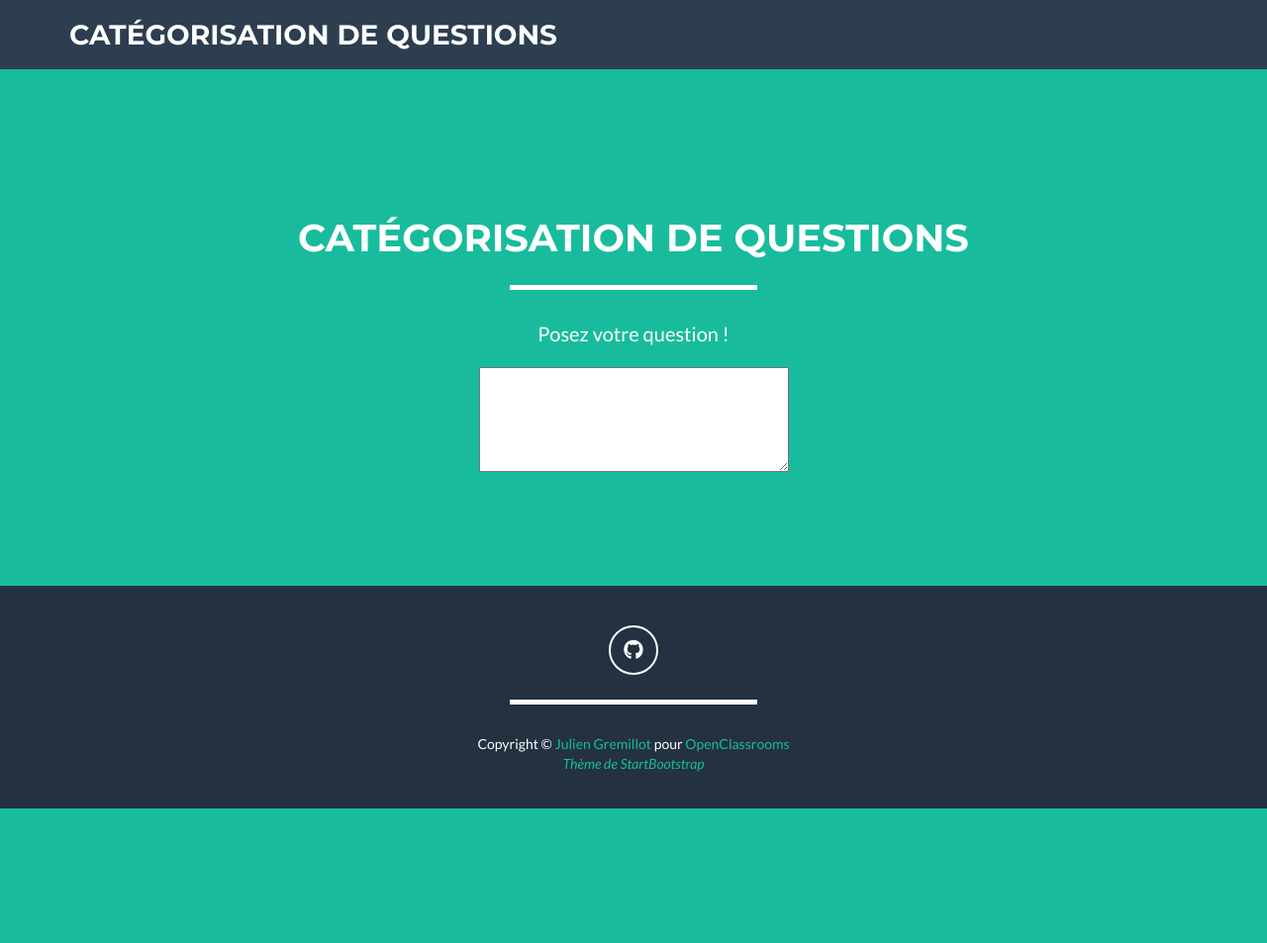
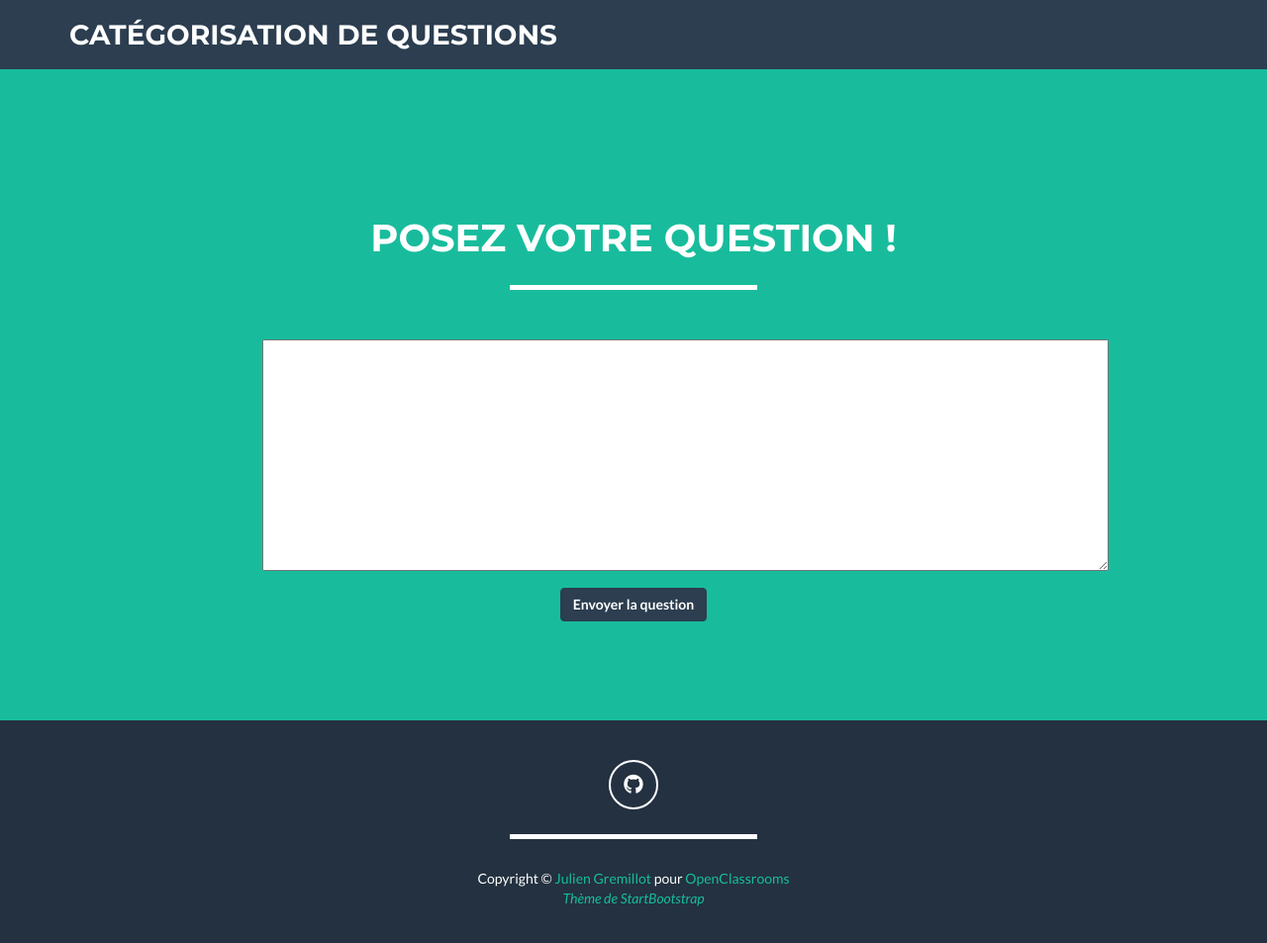
Before and after one commit to JulienGremillot/categorize-questions, a Flask app: page / in a window 1280 px wide. Shown: the whole page at 99% size. Before the commit the page ends 817 px from the top, so only its background shows below. Run offline with Flask 2, Linux system fonts and the light colour scheme; parts of the project's set-up code (start-up, migrations or seed data) failed here and were passed over; some libraries are stand-ins or nearby versions.

Commit message:
Gestion soumission formulaire

```diff
--- a/categ_app/templates/index.html
+++ b/categ_app/templates/index.html
@@ -6,18 +6,16 @@
   <div class="container" id="maincontent" tabindex="-1">
     <div class="row">
       <div class="intro-text">
-        <h1 class="name">Catégorisation de questions</h1>
+        <h1 class="name">Posez votre question !</h1>
         <hr class="star-light">
       </div>
       <div class="col-lg-8 col-lg-offset-2 text-center">
-        <p>
-          Posez votre question !
-        </p>
-        <p style="margin-top: 20px;">
-          <form action="/api">
-            <textarea name="question" cols="40" rows="5"></textarea>
-          </form>
-        </p>
+        <form action="/api">
+          <p style="margin-top: 20px;">
+              <textarea style="color:#333" name="question" cols="80" rows="8"></textarea>
+          </p>
+          <input type="submit" value="Envoyer la question" class="btn btn-primary" />
+        </form>
       </div>
     </div>
   </div>
--- a/categ_app/views.py
+++ b/categ_app/views.py
@@ -1,4 +1,7 @@
-from flask import Flask, render_template
+from flask import Flask, render_template, request
+import os
+import logging as log
+import pickle
 
 app = Flask(__name__)
 
@@ -6,11 +9,69 @@ app = Flask(__name__)
 app.config.from_object('config')
 # To get one variable, tape app.config['MY_VARIABLE']
 
+
+def join(models_dir, dest_file, read_size):
+
+    # Get a list of the file parts
+    parts = [f for f in os.listdir(models_dir) if f.startswith(dest_file.split('.')[0])]
+
+    # Create a new destination file
+    output_file = open(os.path.join(models_dir, dest_file), 'wb')
+
+    # Go through each portion one by one
+    for file in parts:
+
+        # Assemble the full path to the file
+        path = file
+
+        # Open the part
+        input_file = open(path, 'rb')
+
+        while True:
+            # Read all bytes of the part
+            bytes = input_file.read(read_size)
+            # Break out of loop if we are at end of file
+            if not bytes:
+                break
+            # Write the bytes to the output file
+            output_file.write(bytes)
+
+        # Close the input file
+        input_file.close()
+
+    # Close the output file
+    output_file.close()
+
+
+basedir = os.path.abspath(os.path.dirname(__file__))
+models_dir = os.path.join(basedir, 'static', 'models')
+join(models_dir=models_dir, dest_file="classifier.pkl", read_size=50000000)
+log.warning('Classifier reassembled !')
+
+# Je charge le classifier
+app.classifier = pickle.load(
+    open(os.path.join(models_dir, "classifier.pkl"), 'rb')
+)
+
+# et le multilabelbinazer
+app.mlb = pickle.load(
+    open(os.path.join(models_dir, "mlb.pkl"), 'rb')
+)
+
+
 @app.route('/')
 @app.route('/index/')
 def index():
     return render_template('index.html')
 
+
 @app.route('/api/')
 def result():
-    return render_template('api.html')
+
+    # TODO implémenter le nettoyage
+    question = request.args.get('question')
+
+    res = app.classifier.predict([question])
+    tags = app.mlb.inverse_transform(res)[0]
+
+    return render_template('api.html', tags)
```
Also changed, not shown: categ_app/__init__.py (+0 -40 lines).
